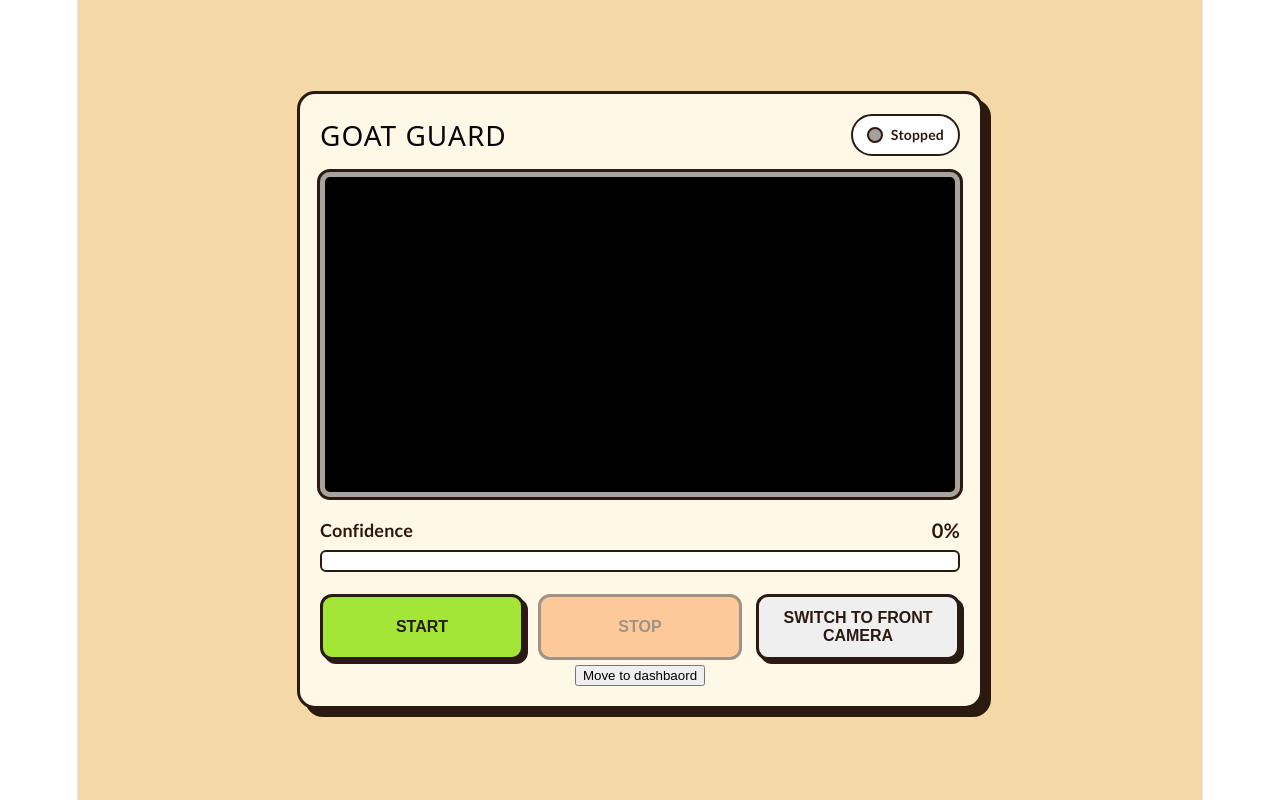
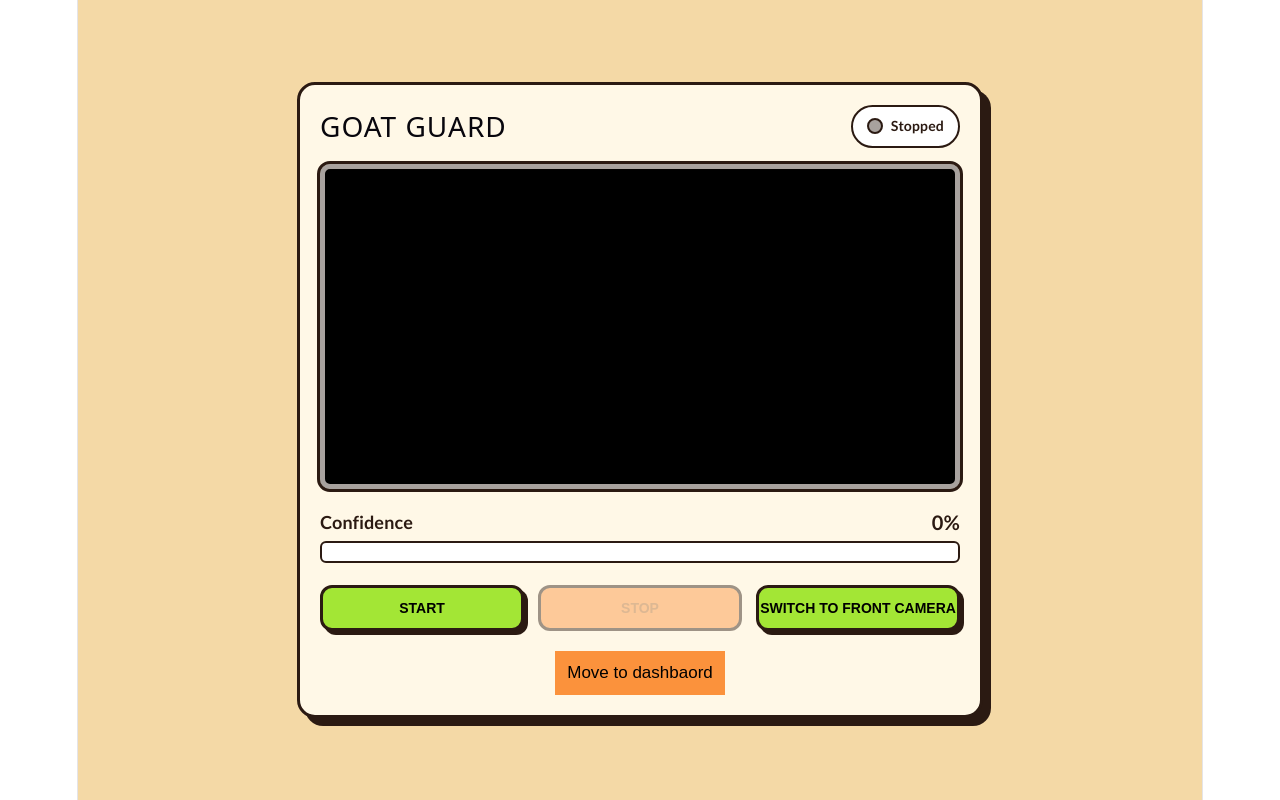
Before and after one commit to Osunboy001/Animal-chaser, a React (Vite) app in the folder Desktop/porse/my-react-app/: page / in a window 1280 px wide. Built offline with nearby package versions, Linux system fonts and the light colour scheme; no server answers.

Commit message:
style(frontend): update camera controls and add dashboard button style

```diff
--- a/Desktop/porse/my-react-app/src/component/cam.css
+++ b/Desktop/porse/my-react-app/src/component/cam.css
@@ -121,8 +121,8 @@
   padding: 12px 0;
   border: 3px solid var(--ink);
   border-radius: 12px;
-  color: var(--ink);
-  font-size: 16px;
+  background: #a3e635;
+  font-size: 14px;
   font-weight: 800;
   text-transform: uppercase;
   cursor: pointer;
@@ -153,3 +153,11 @@
   from { transform: scale(1); }
   to   { transform: scale(1.5); }
 }
+
+.dashboardbtn {
+  background-color: #fb923c;
+  border: none;
+  font-size: 17px;
+  padding: 12px;
+  margin-top: 20px;
+}
```
